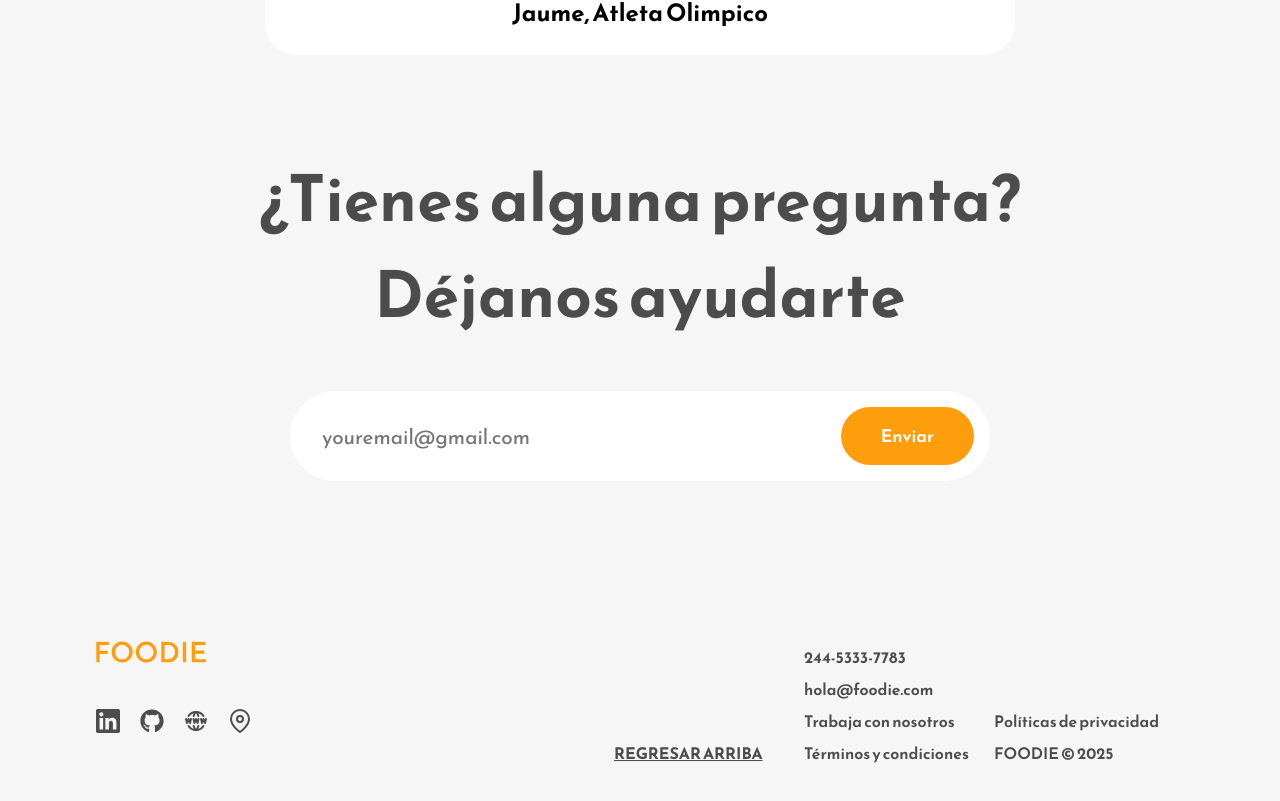
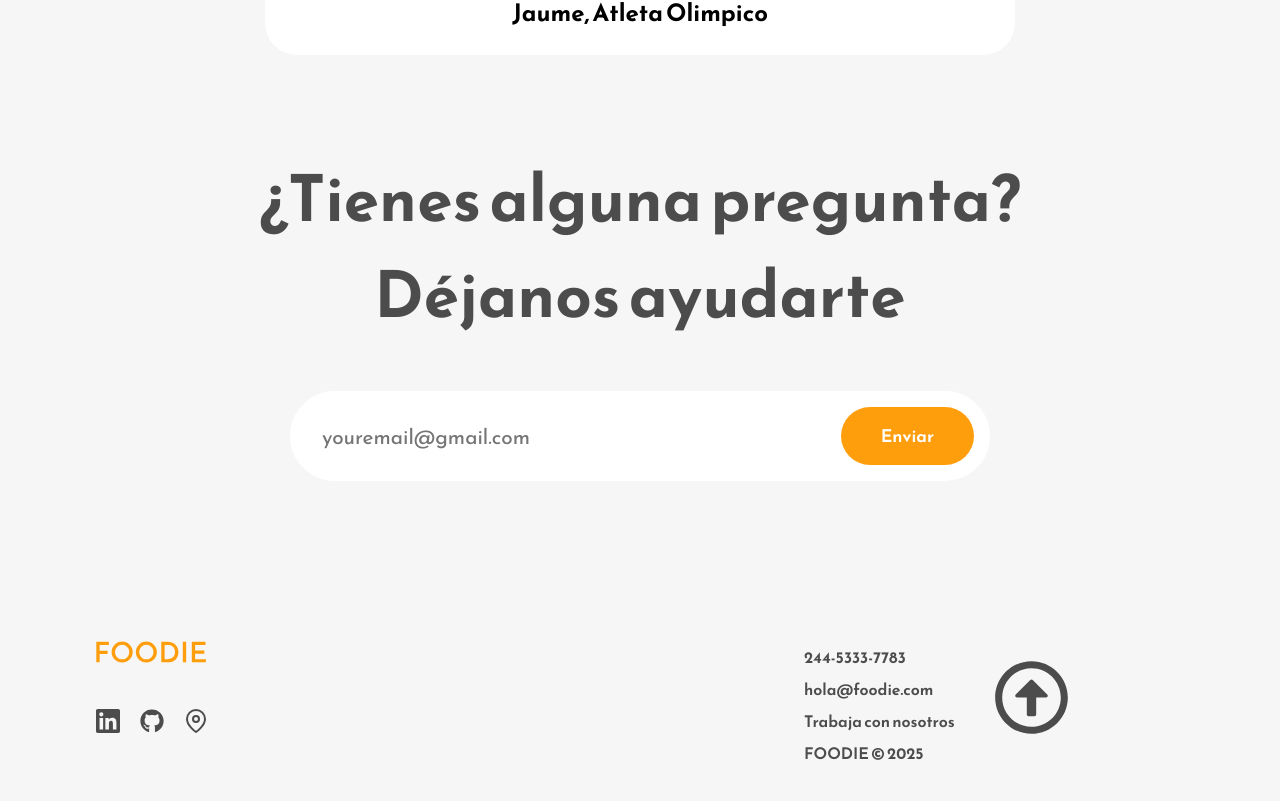
Before and after one commit to JoanSimonutti/FOODIE, a React (Create React App) app: page / in a window 1280 px wide. Shown: the part 4020-4821 px from the top of the page. Built offline with nearby package versions, Linux system fonts and the light colour scheme.

Commit message:
add cositas

```diff
--- a/src/Components/Footer.js
+++ b/src/Components/Footer.js
@@ -8,6 +8,7 @@ import { TbWorldWww } from "react-icons/tb";
 /* import { FaFacebookF } from "react-icons/fa";*/
 import { FaInstagram } from "react-icons/fa";
 import { FaGithub } from "react-icons/fa";
+import { FaRegArrowAltCircleUp } from "react-icons/fa";
 
 const Footer = () => {
     return (
@@ -18,10 +19,10 @@ const Footer = () => {
                     <img src={Logo} alt="" />
                 </div>
                 <div className="footer-icons">
+                    <span></span>
                     <span><a className="enlacefooter" href="https://www.linkedin.com/in/joansimonutti/" target="_blank"><SiLinkedin /></a></span>
                     <span><a className="enlacefooter" href="https://github.com/JoanSimonutti" target="_blank"><FaGithub /></a></span>
-                    <span><a className="enlacefooter" href="https://theoldstorehouse.ie/" target="_blank"><TbWorldWww /></a></span>
-                    <span><a className="enlacefooter" href="https://www.google.com/maps/dir//3+Crown+Alley,+Temple+Bar,+Dublin,+D02+CX67,+Ireland/@53.3186908,-6.420619,10.86z/data=!4m8!4m7!1m0!1m5!1m1!1s0x48670e9cb4613089:0xa8e4636215b85741!2m2!1d-6.262646!2d53.345176?hl=en&entry=ttu&g_ep=EgoyMDI1MDUxMy4xIKXMDSoJLDEwMjExNDUzSAFQAw%3D%3D" target="_blank"><FiMapPin /></a></span>
+                    <span><a className="enlacefooter" href="https://www.google.com/maps/place/BrewDog+Outpost+Dublin/@53.3452832,-6.238385,16.24z/data=!4m6!3m5!1s0x48670f74db7ba8af:0x707a602c5aaf364a!8m2!3d53.3444615!4d-6.2309553!16s%2Fg%2F11hzw5tj0h?hl=en&entry=ttu&g_ep=EgoyMDI1MDUyMS4wIKXMDSoJLDEwMjExNDUzSAFQAw%3D%3D" target="_blank"><FiMapPin /></a></span>
                 </div>
             </div>
             <div className="footer-section-two">
@@ -29,20 +30,17 @@ const Footer = () => {
                     <span></span>
                     <span></span>
                     <span></span>
-                    <span onClick={() => window.scrollTo({ top: 0, behavior: 'smooth' })}
-                        style={{ cursor: 'pointer', fontWeight: 'bold', textDecoration: 'underline' }}>REGRESAR ARRIBA</span>
+                    <span></span>
                 </div>
                 <div className="footer-section-columns">
                     <span>244-5333-7783</span>
                     <span>hola@foodie.com</span>
                     <span>Trabaja con nosotros</span>
-                    <span>Términos y condiciones</span>
+                    <span>FOODIE © 2025</span>
                 </div>
                 <div className="footer-section-columns">
-                    <span></span>
-                    <span></span>
-                    <span>Políticas de privacidad</span>
-                    <span>FOODIE © 2025</span>
+                    <span className="enlacefooter" onClick={() => window.scrollTo({ top: 0, behavior: 'smooth' })}
+                        style={{ cursor: 'pointer', fontWeight: 'bold', fontSize: '75px' }}><FaRegArrowAltCircleUp /></span>
                 </div>
             </div>
         </div>
```
